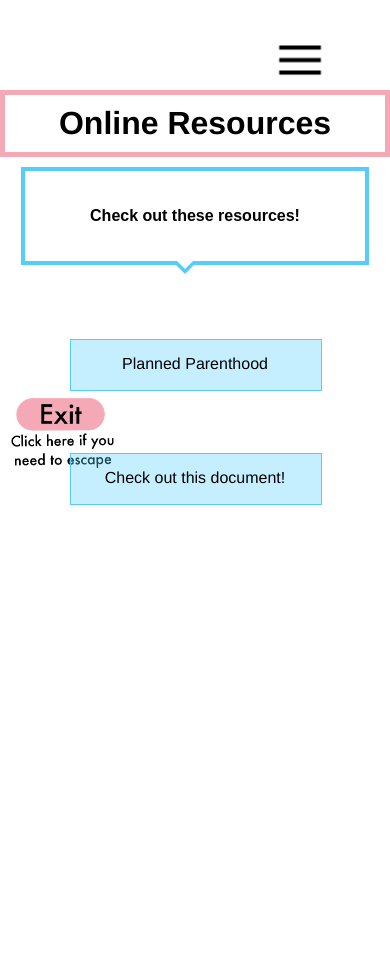
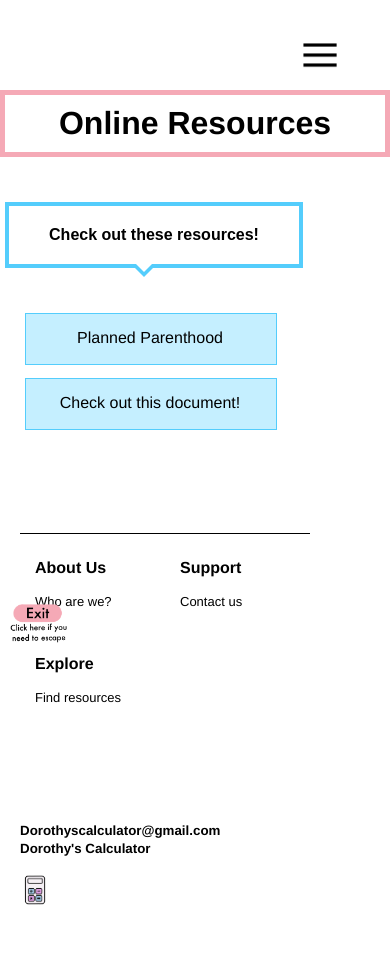
Before and after one commit to Fernando0422/dorothyscalculator, a plain HTML site: page RESOURCES/Onlineresources/onlineresources.html in a window 390 px wide. Drawn offline with Linux system fonts and the light colour scheme.

Commit message:
Add files via upload

```diff
--- a/RESOURCES/Onlineresources/onlineresources.css
+++ b/RESOURCES/Onlineresources/onlineresources.css
@@ -141,18 +141,6 @@
 
 
 
-html,
-body {
-  width: 100%;
-  height: 1000px;
-  overflow: hidden;
-  margin: 0;
-  display: flex;
-  flex-direction: column;
-  flex-wrap: wrap;
-  font-family: 'Open Sans Condensed', sans-serif;
-}
-
 div[class*=box] {
 	height: 33.33%;
 	width: 100%;
@@ -230,3 +218,153 @@ div[class*=box] {
   cursor: pointer;
   padding-left: 10px;
 }
+
+/* Footer */
+
+#footer {
+  padding: 50px 0 30px;
+
+}
+hr{
+  width: 100%;
+  border: 0;
+  border-top: 1px solid black;
+}
+.footer-row{
+  display: flex;
+  align-items: center;
+  justify-content: space-between;
+  flex-wrap: wrap;
+  position: relative;
+  top: 50px;
+}
+.footer-left-col{
+  flex-basis: 50%;
+  margin-top: 60px;
+}
+.footer-rigth-col{
+  flex-basis: 35%;
+}
+.footer-links{
+  display: flex;
+  justify-content: space-between;
+  flex-wrap: wrap;
+
+}
+.link-title h4{
+  color: black;
+  margin-bottom: 20px;
+  position: relative;
+  top: -50px;
+  margin: 15px;
+}
+.link-title small{
+  font-size: 13px;
+  color: black;
+  position: relative;
+  top: -50px;
+  margin: 15px;
+}
+.footer-info{
+  display: flex;
+  align-items: flex-end;
+  justify-content: space-between;
+  flex-wrap: wrap;
+  position: relative;
+  top: -35px;
+}
+.footer-logo img{
+  width: 100px;
+  position: relative;
+  top: 15px;
+
+}
+.footer-logo button{
+  padding: 12px 38px;
+  margin-top: 20px;
+  font-size: 10px;
+
+}
+.copyright-text, .footer-logo{
+  flex-basis: 40%;
+  position: relative;
+  top: -2px;
+
+}
+
+
+@media only screen and (max-width:564px){
+
+  .container{
+    margin-right: 50px;
+    margin-left: 50px;
+    position: relative;
+    top: -50px;
+    left: -30px;
+  }
+
+  #menuBtn{
+    width: 40px;
+    right: 50px;
+  }
+  .footer-left-col,.footer-right-col{
+    flex-basis: 100%;
+  }
+  .link-title {
+    flex-basis: 50%;
+    margin-bottom: 30px;
+  }
+  #footer {
+    position: relative;
+    top: 80px;
+    align-items: center;
+    flex-wrap: wrap;
+
+  }
+
+  .footer-logo img{
+    width: 50px;
+    position: relative;
+    top: 100px;
+    left: -10px;
+
+  }
+  h1{
+    margin: 0;
+      padding: 0;
+      font-family:  Helvetica, sans-serif;
+      text-align: center;
+      position: relative;
+      top: 90px;
+  }
+   /* exit button */
+.social-icons img{
+  width: 60px;
+  margin: 15px auto ;
+  position: relative;
+  top: 190px;
+}
+.header-text {
+  max-width: 250px;
+  margin-top: 140px;
+}
+
+.box2 {
+  position: relative;
+  top: -5px;
+  left: 5px;
+
+}
+
+.btn-two {
+	color: rgb(0, 0, 0);
+	transition: all 0.5s;
+	position: relative;
+    display: flex;
+    top: -10px;
+    left: 25px;
+}
+
+
+
+}
--- a/RESOURCES/Onlineresources/onlineresources.html
+++ b/RESOURCES/Onlineresources/onlineresources.html
@@ -2,6 +2,7 @@
 <html lang="en">
   <head>
     <meta charset="UTF-8">
+    <meta name="viewport" content="width=device-width, initial-scale=1">
     <title>Dorothy's Calculator</title>
           <link rel="stylesheet" href="onlineresources.css">
   </head>
@@ -52,6 +53,45 @@
     </div>
 
 
+<!---Footer-->
+<section id="footer">
+  <div class="container footer-row">
+  <hr>
+  <div class="footer-left-col">
+  <div class="footer-links">
+
+    <div class="link-title">
+      <h4>About Us</h4>
+
+      <small> <a href="/ABOUT US/About_us.html">  Who are we?</a></small>
+    </div>
+    <div class="link-title">
+      <h4>Support</h4>
+      <small><a href="/CONTACT US/CONTACT_US.html">Contact us</a></small>
+    </div>
+    <div class="link-title">
+      <h4>Explore</h4>
+      <small><a href= "/RESOURCES/RESOURCES.html">Find resources</a> </small><br>
+    </div>
+  </div>
+  </div>
+  <div class="footer-right-col">
+   <div class="footer-info">
+     <div class="copyright-text"><br>
+      <div class="footer-logo">
+        <img src="/Images/DCalculator.png">
+
+      </div>
+      <strong>
+       <small><a href="mailto:dorothyscalculator@gmail.com">Dorothyscalculator@gmail.com</a></small><br>
+       <small>Dorothy's Calculator</small>
+      </strong>
+     </div>
+
+   </div>
+  </div>
+  </div>
+  </section>
     <script>
 
         var menuBtn = document.getElementById("menuBtn")
--- a/RESOURCES/RESOURCES.css
+++ b/RESOURCES/RESOURCES.css
@@ -18,7 +18,7 @@ a:visited {
   height: 1400px;
   background-image: url(/Images/LosAngeles1.png);
   background-position: center;
-  background-size: 1400px ;
+  background-size: 10px ;
 
 }
 .course-right-col{
@@ -334,3 +334,102 @@ flex-basis: 40%;
   cursor: pointer;
   padding-left: 10px;
 }
+
+
+@media only screen and (max-width:564px){
+/* boxes */
+.link-boxes {
+  height: 48vh;
+  position: relative;
+  display: -webkit-box;
+  display: -ms-flexbox;
+  display: -webkit-flex;
+  display: flex;
+  -webkit-box-pack: center;
+      -ms-flex-pack: center;
+          -webkit-justify-content: center;
+          justify-content: center;
+  -webkit-box-align: stretch;
+      -ms-flex-align: stretch;
+          -webkit-align-items: stretch;
+          align-items: stretch;
+  font-family:  Helvetica, sans-serif, bold;
+  font-weight: 100;
+}
+
+.box1:after {
+  background-color: rgba(245, 169, 182, 0.619);
+  content: "Online Resources";
+  color: rgb(39, 88, 114);
+  font-weight: bolder;
+  font-size: 40px;
+  align-items: center;
+}
+
+.box2:after {
+  background-color: rgba(255, 255, 255, 0.619);
+  content: "Resources in Los Angeles";
+  font-weight: bolder;font-size: 40px;
+  align-items: center;
+}
+
+.box3:after {
+  background-color: rgba(0, 213, 255, 0.619);
+  content: "Pronoun Dressing Room";
+  color: rgb(237, 115, 135);
+  font-weight: bolder;
+  font-size: 40px;
+  align-items: center;
+}
+
+.box1:after,
+.box2:after,
+.box3:after {
+
+  font-size: 1.5em;
+
+}
+/* footer */
+.footer-left-col,.footer-right-col{
+  flex-basis: 100%;
+}
+.link-title {
+  flex-basis: 50%;
+  margin-bottom: 30px;
+}
+#footer {
+  position: relative;
+  top: 10px;
+  align-items: center;
+  flex-wrap: wrap;
+  left: -50px;
+}
+
+.footer-logo img{
+  width: 50px;
+  position: relative;
+  top: 100px;
+  left: -15px;
+
+}
+  /* exit button */
+.social-icons img{
+  width: 60px;
+  margin: 15px auto ;
+  position: relative;
+  top: 190px;
+}
+.header-text {
+  max-width: 250px;
+  margin-top: 140px;
+}
+
+
+ /* menu */
+ #menuBtn{
+  width: 40px;
+  right: 50px;
+}
+
+
+}
--- a/pronoun dresing room/pdr.css
+++ b/pronoun dresing room/pdr.css
@@ -24,6 +24,7 @@ h1{
       text-align: center;
       position: relative;
       top: 90px;
+      padding: 10px; border: 5px solid #F5A9B6;
   }
 
 h2{
@@ -186,3 +187,57 @@ form{
     cursor: pointer;
     padding-left: 10px;
   }
+
+
+  @media only screen and (max-width:564px){
+    /* footer */
+.footer-left-col,.footer-right-col{
+  flex-basis: 100%;
+}
+.link-title {
+  flex-basis: 50%;
+  margin-bottom: 30px;
+}
+#footer {
+  position: relative;
+  top: 10px;
+  align-items: center;
+  flex-wrap: wrap;
+  left: -50px;
+}
+
+.footer-logo img{
+  width: 50px;
+  position: relative;
+  top: 100px;
+  left: -15px;
+
+}
+  /* exit button */
+.social-icons img{
+  width: 60px;
+  margin: 15px auto ;
+  position: relative;
+  top: 190px;
+}
+.header-text {
+  max-width: 250px;
+  margin-top: 140px;
+}
+
+
+ /* menu */
+ #menuBtn{
+  width: 40px;
+  right: 50px;
+}
+
+h1{
+    padding: 10px;
+    border: 5px solid #F5A9B6;
+}
+
+
+
+
+  }
--- a/style.css
+++ b/style.css
@@ -431,7 +431,7 @@ background: linear-gradient(90deg, rgba(245,169,182,1) 35%, rgba(0,212,255,1) 78
   display: inline-block;
 }
 .resources-text{
-  width: 150px;
+  width: 170px;
 }
 
 }
```
Also changed, not shown: RESOURCES/RESOURCES.html (+5 -3 lines), pronoun dresing room/pdr.html (+3 -1 lines).
